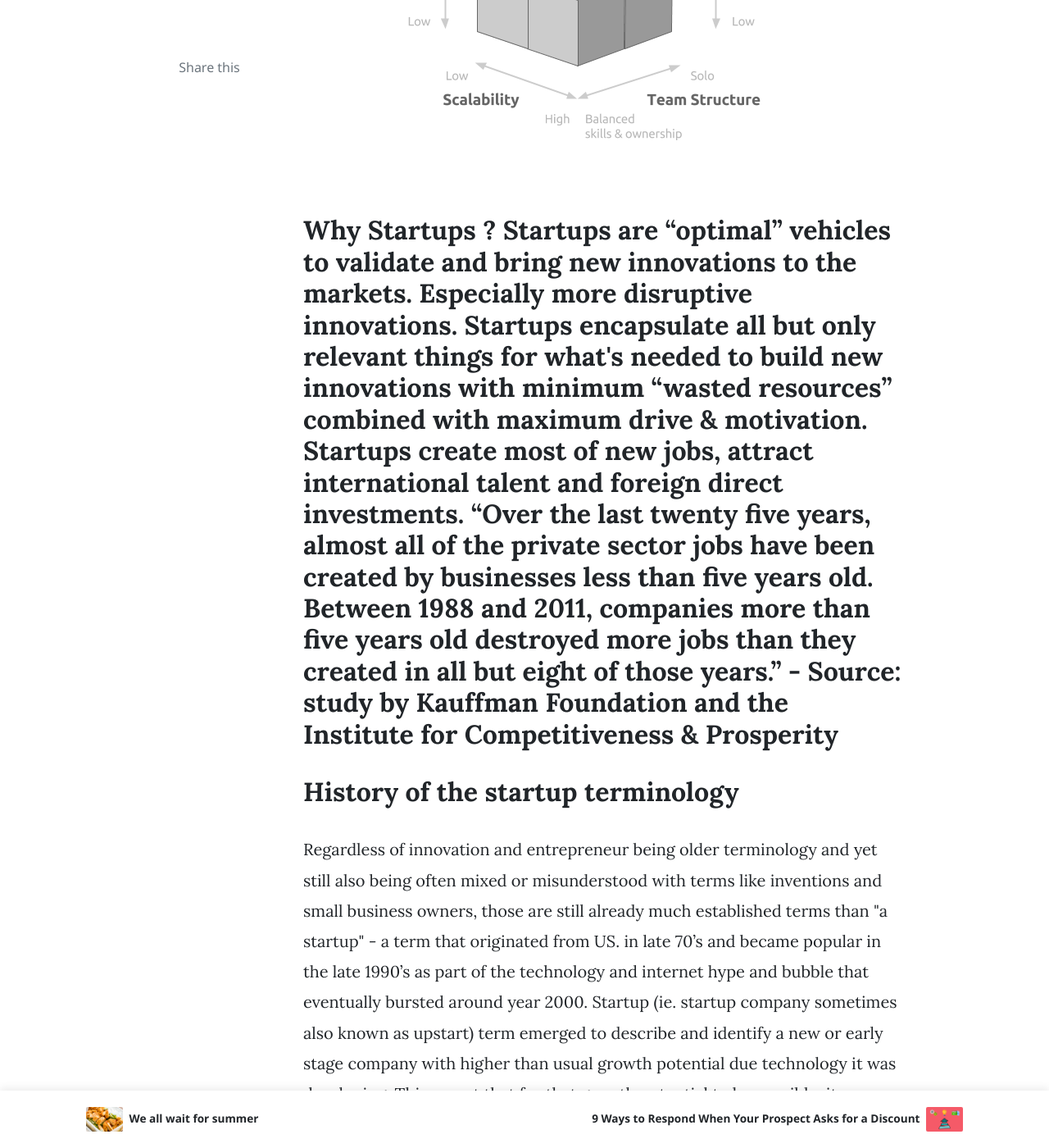
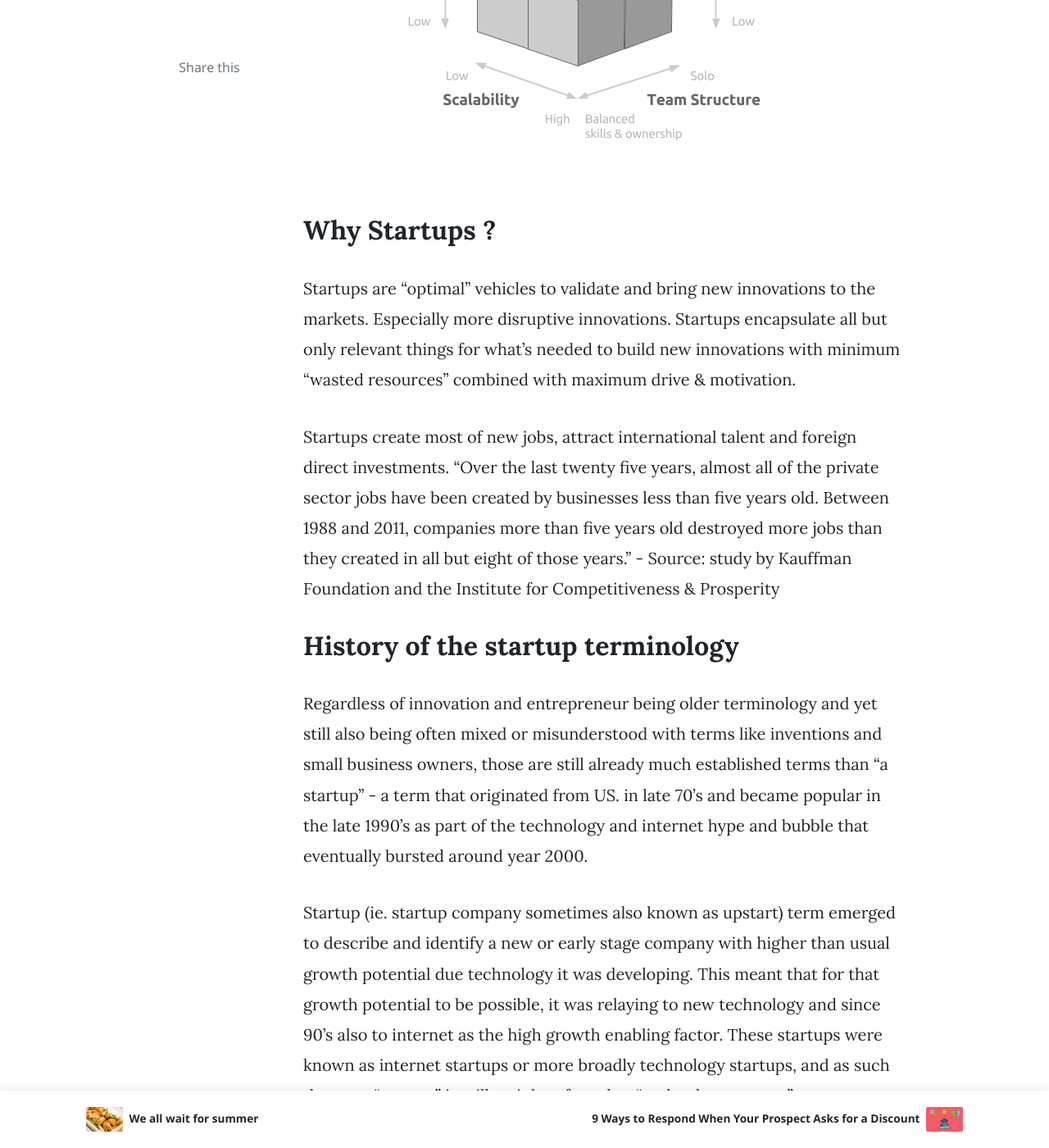
Before and after one commit to bit-dna/bitdnablog, a Jekyll site: the page built from _posts/2019-01-29-what-why-and-terminology-startups.md, in a window 1280 px wide and 1400 px high, scrolled down 1772 px. Shown: the whole window at 82% size. Built offline with Jekyll 4.4.1, drawn with Linux system fonts in a browser that asks for light colours; nearby versions of some CDN libraries; comment, search, counter and statistics services are not loaded; some of the changed text lies outside the part shown.

Commit message:
forgot closing tag header 2

```diff
--- a/_posts/2019-01-29-what-why-and-terminology-startups.md
+++ b/_posts/2019-01-29-what-why-and-terminology-startups.md
@@ -15,7 +15,7 @@ A great company is a self sustaining entity that is no longer dependent on any s
 
 <img src="//blog.bitdna.io/assets/images/img/evaluating-startups_orig.png"/>
 
-<h2>Why Startups ?
+<h2>Why Startups ?</h2>
 
 Startups are “optimal” vehicles to validate and bring new innovations to the markets. Especially more disruptive innovations. Startups encapsulate all but only relevant things for what's needed to build new innovations with minimum “wasted resources” combined with maximum drive & motivation.
 
```
